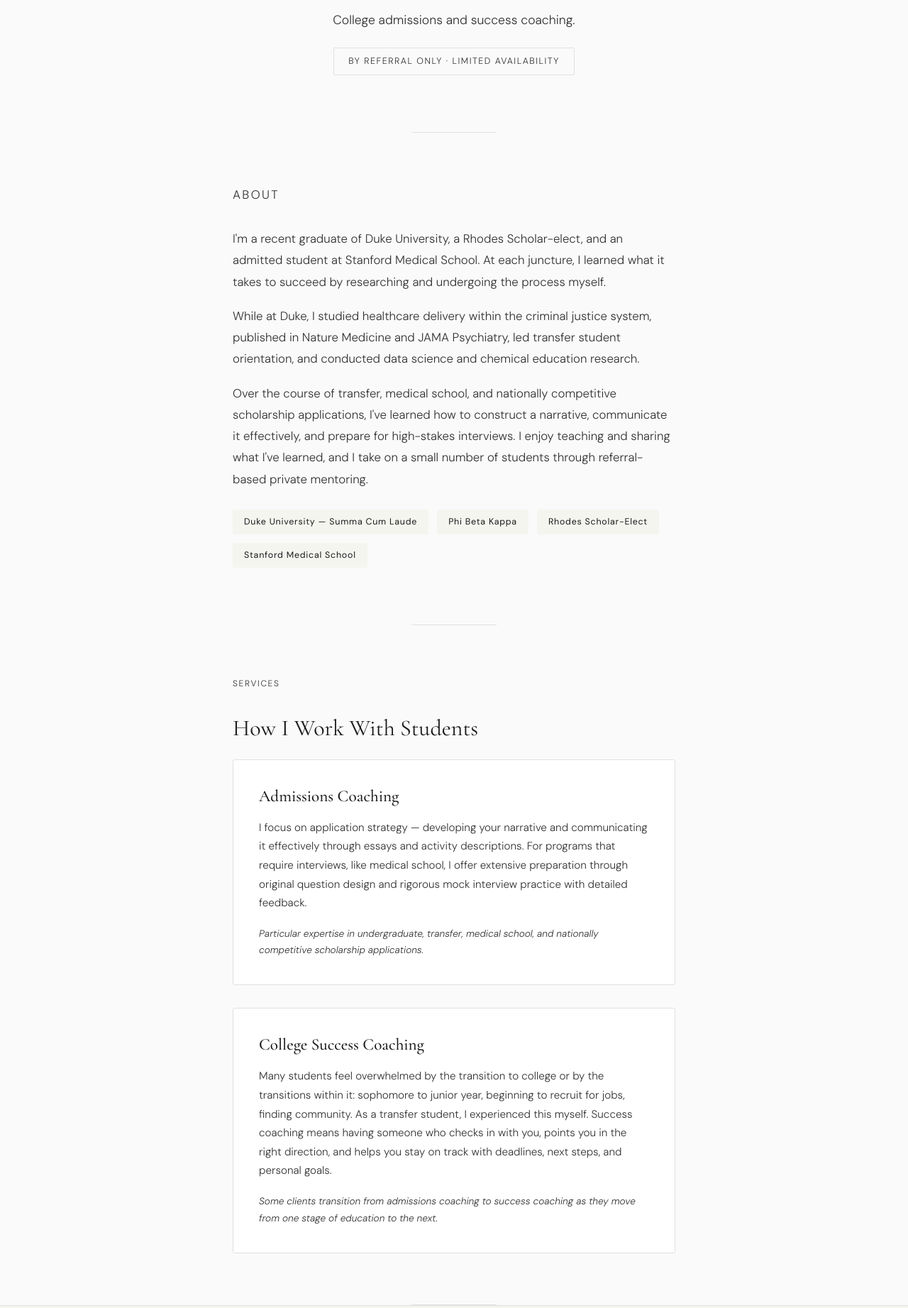
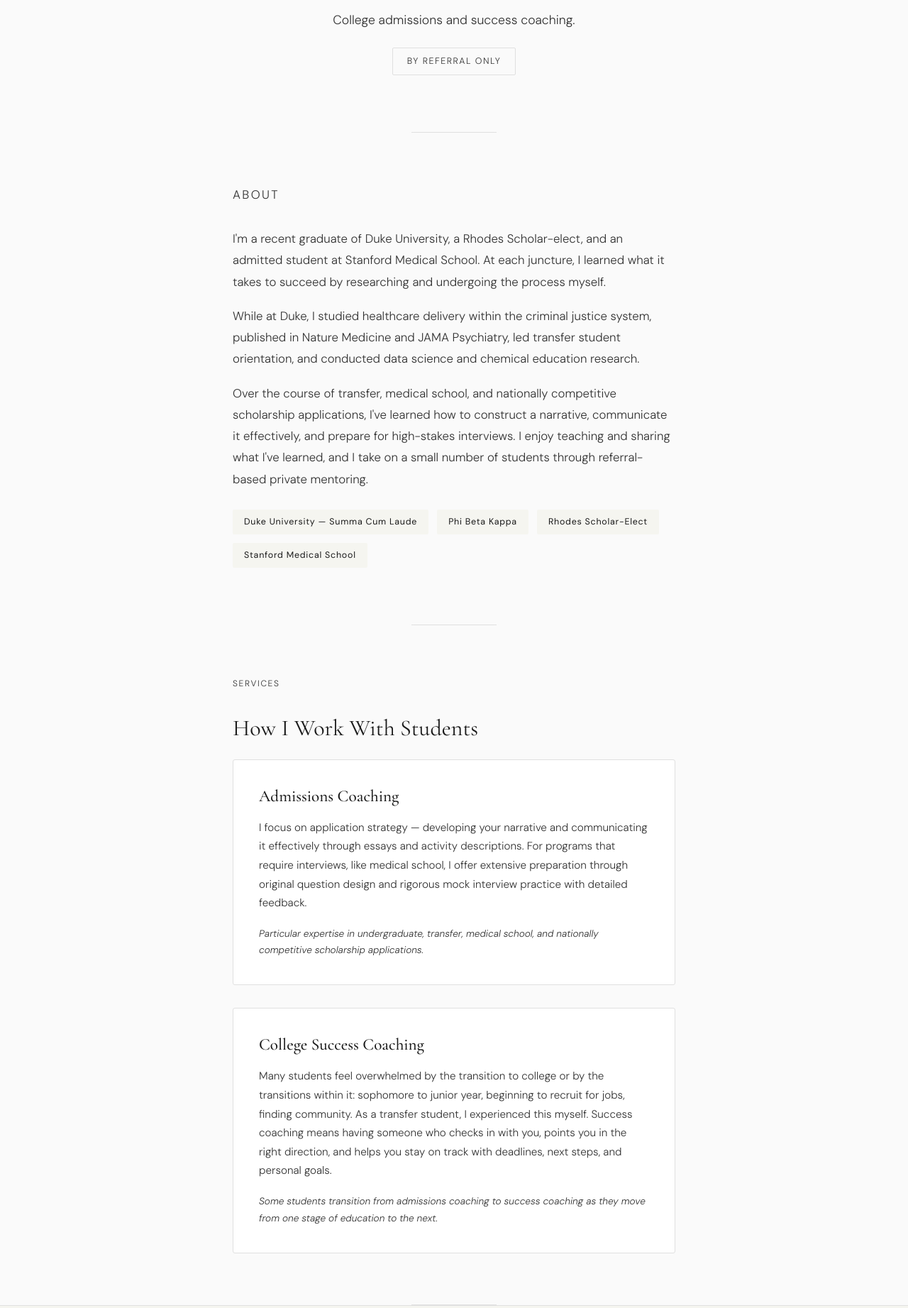
Before and after one commit to wlieber18/academic-coaching-website, a plain HTML site: page index.html in a window 1280 px wide. Shown: the part 517-2360 px from the top of the page at 71% size. Drawn offline with nearby package versions, Linux system fonts and the light colour scheme.

Commit message:
Update referral note and service description wording

```diff
--- a/index.html
+++ b/index.html
@@ -391,7 +391,7 @@ Copy
             <img src="headshot.png" alt="Will Lieber" class="hero-photo">
             <h1>Will Lieber</h1>
             <p class="tagline">College admissions and success coaching.</p>
-            <span class="referral-note">By referral only &middot; Limited availability</span>
+            <span class="referral-note">By referral only</span>
         </div>
     </section>
 
@@ -427,7 +427,7 @@ Copy
                 <div class="service-card">
                     <h3>College Success Coaching</h3>
                     <p>Many students feel overwhelmed by the transition to college or by the transitions within it: sophomore to junior year, beginning to recruit for jobs, finding community. As a transfer student, I experienced this myself. Success coaching means having someone who checks in with you, points you in the right direction, and helps you stay on track with deadlines, next steps, and personal goals.</p>
-                    <p class="service-note">Some clients transition from admissions coaching to success coaching as they move from one stage of education to the next.</p>
+                    <p class="service-note">Some students transition from admissions coaching to success coaching as they move from one stage of education to the next.</p>
                 </div>
             </div>
         </div>
```
